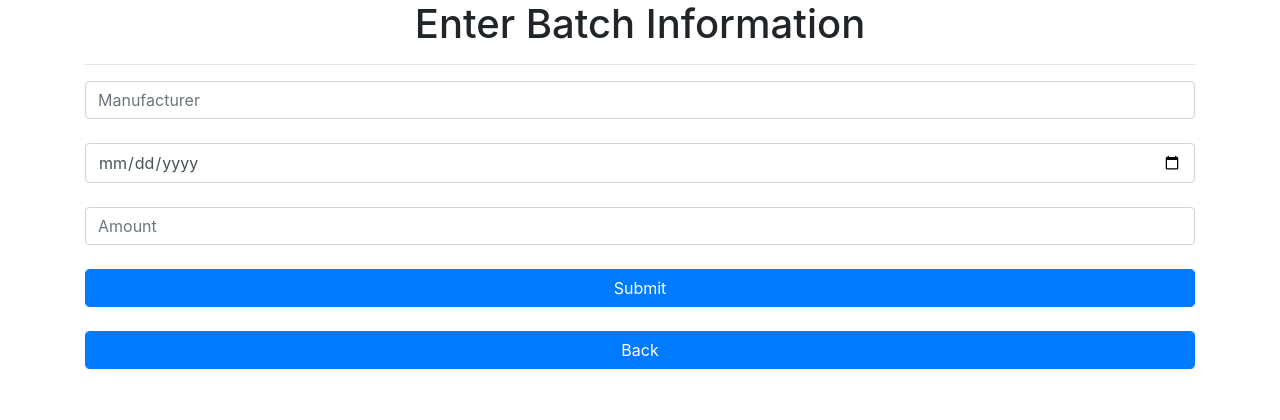
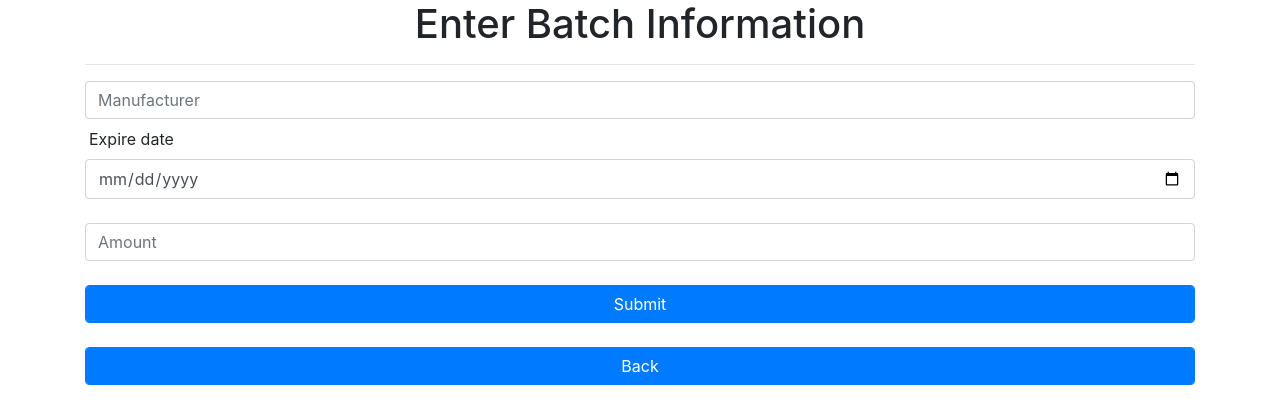
Before and after one commit to Sothis-baka/CSE-3241-Project, a PHP site: page /batchRegister.php in a window 1280 px wide. Shown: the part 56-476 px from the top of the page. Run offline with PHP 8.4, Linux system fonts and the light colour scheme.

Commit message:
Update layout

```diff
--- a/batchRegister.php
+++ b/batchRegister.php
@@ -21,13 +21,16 @@
     <h1 class="text-center">Enter Batch Information</h1>
     <hr>
     <form method="POST" action="insertBatch.php">
-            <input type="text" name="manufacturer" placeholder="Manufacturer" class="form-control" required>
+            <input type="text" name="manufacturer" placeholder="Manufacturer" class="form-control" style='margin-bottom: -1em' required>
         <br>
         <?php
             date_default_timezone_set("America/New_York");
             $today = date("Y-m-d");
-            print <<< _HTML_
-                <input type="date" name="expDate" min='$today' class="form-control" required>
+			print <<< _HTML_
+                <label class='ml-1'>Expire date</label>
+            _HTML_;
+			print <<< _HTML_
+                <input type="date" name="expDate" min='$today' class="form-control" required/>
             _HTML_;
         ?>
         <br>
```
